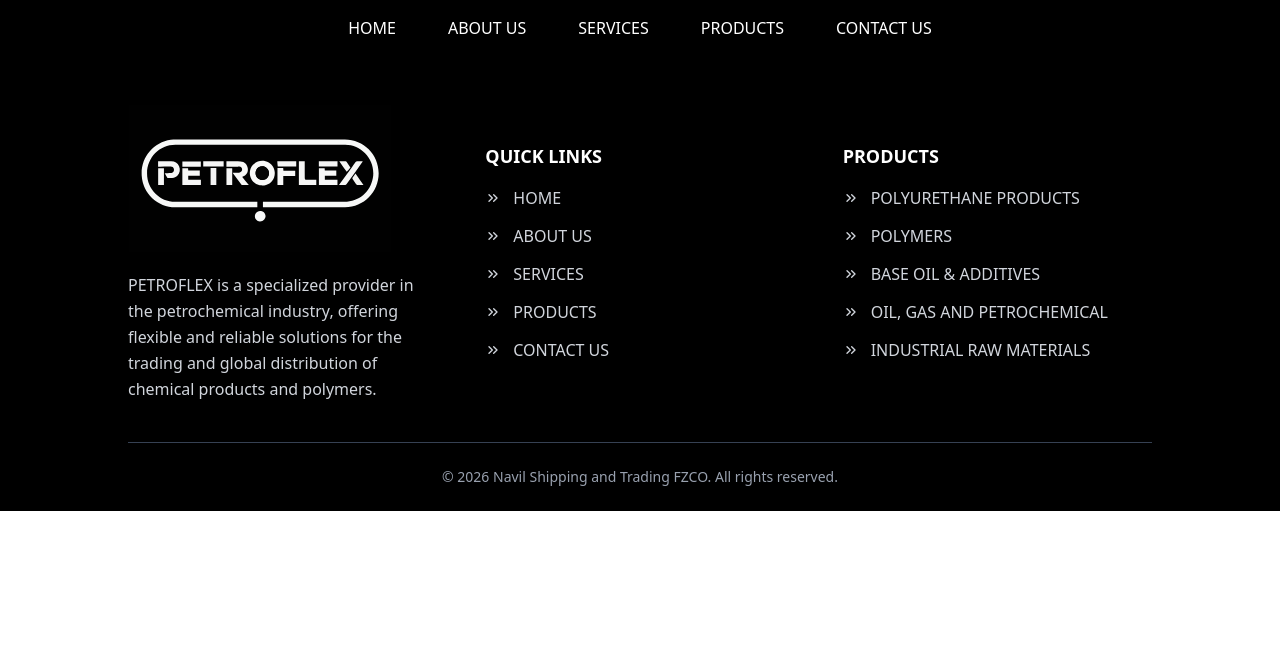
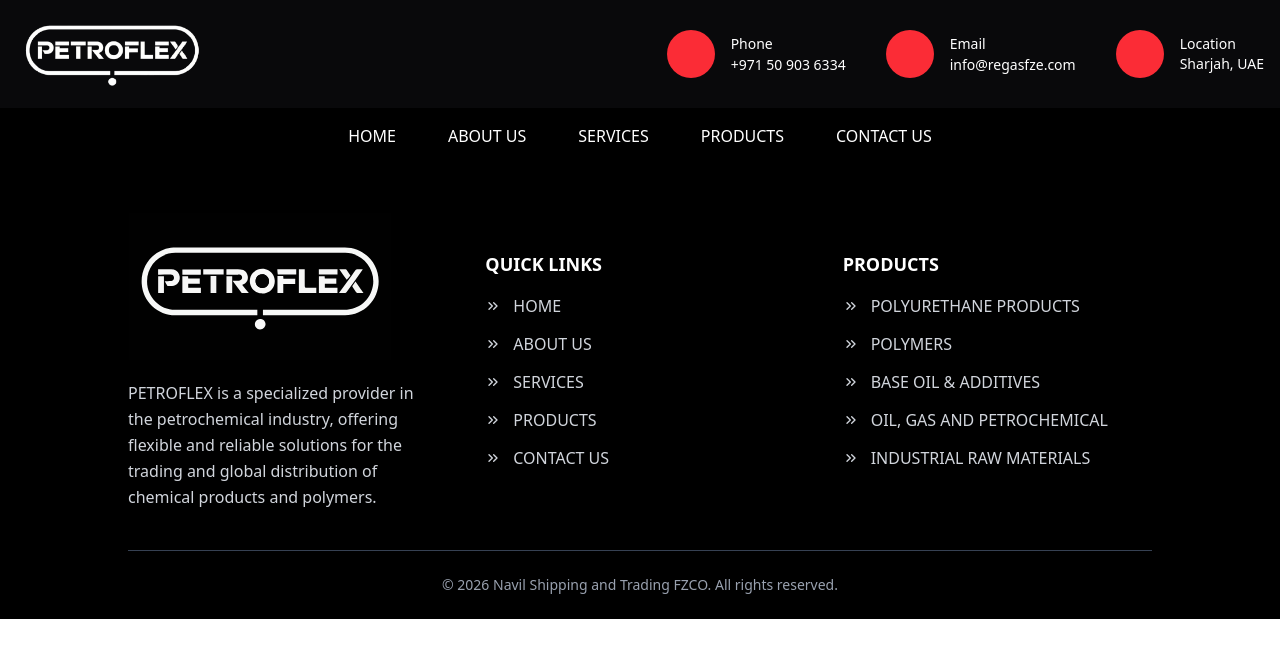
Before and after one commit to surajbruh/PETROFLEX-FZE, a React (Vite) app: page /about in a window 1280 px wide. Shown: the top 658 px of the page. Built offline with nearby package versions, Linux system fonts and the light colour scheme.

Commit message:
created WhyChooseUsSection.

```diff
--- a/src/components/Accordian.jsx
+++ b/src/components/Accordian.jsx
@@ -1,43 +1,31 @@
 import React, { useState } from "react";
 import { Plus, Minus } from "lucide-react";
 
-const Accordion = ({ items = [], label = "Accordion content" }) => {
+const Accordion = ({ items = [] }) => {
     const [openIndex, setOpenIndex] = useState(null);
 
-    const toggle = (index) => {
-        setOpenIndex((prev) => (prev === index ? null : index));
-    };
-
     return (
-        <section
-            aria-label={label}
-            className="w-full bg-white"
-        >
-            <div className="max-w-6xl mx-auto px-4 md:px-8 space-y-3">
+        <div className="space-y-3">
             {items.map((item, index) => {
                 const isOpen = openIndex === index;
-                    const contentId = `accordion-content-${index}`;
-                    const buttonId = `accordion-button-${index}`;
 
                 return (
                     <article
                         key={index}
-                            aria-labelledby={buttonId}
                         className="border border-gray-200 bg-gray-100"
                     >
                         {/* Header */}
-                            <h3>
                         <button
-                                    id={buttonId}
                             type="button"
                             aria-expanded={isOpen}
-                                    aria-controls={contentId}
-                                    onClick={() => toggle(index)}
+                            onClick={() =>
+                                setOpenIndex(isOpen ? null : index)
+                            }
                             className="
                 w-full flex justify-between items-center
-                    px-4 md:px-6 py-4
-                    text-left font-semibold text-gray-900
-                    hover:bg-gray-200 transition-colors
+                px-4 py-4 text-left
+                font-semibold text-gray-900
+                hover:bg-gray-200 transition
                 focus:outline-none focus-visible:ring-2 focus-visible:ring-red-500
               "
                         >
@@ -46,35 +34,24 @@ const Accordion = ({ items = [], label = "Accordion content" }) => {
                             </span>
 
                             {isOpen ? (
-                                        <Minus className="w-5 h-5" aria-hidden="true" />
+                                <Minus className="w-5 h-5" />
                             ) : (
-                                        <Plus className="w-5 h-5" aria-hidden="true" />
+                                <Plus className="w-5 h-5" />
                             )}
                         </button>
-                            </h3>
 
                         {/* Content */}
-                            <div
-                                id={contentId}
-                                role="region"
-                                aria-labelledby={buttonId}
-                                className={`
-                  grid transition-[grid-template-rows] duration-300
-                  ${isOpen ? "grid-rows-[1fr]" : "grid-rows-[0fr]"}
-                  bg-white px-4 md:px-6
-                `}
-                            >
-                                <div className="overflow-hidden">
-                                    <p className="py-4 text-gray-700 text-sm md:text-base leading-relaxed">
+                        {isOpen && (
+                            <div className="px-4 pb-4 bg-white">
+                                <p className="text-sm md:text-base text-gray-700 leading-relaxed">
                                     {item.content}
                                 </p>
                             </div>
-                            </div>
+                        )}
                     </article>
                 );
             })}
         </div>
-        </section>
     );
 };
 
--- a/src/components/Header.jsx
+++ b/src/components/Header.jsx
@@ -3,15 +3,36 @@ import useDataContext from "../contexts/DataContext";
 import { NavLink } from "react-router-dom";
 import { Menu, X } from "lucide-react";
 
+import HeaderInfo from "./HeaderInfo";
+
 const Header = () => {
   const { header } = useDataContext();
   const [isMobileMenuOpen, setIsMobileMenuOpen] = useState(false);
 
-// todo: add more content.
+  // todo: add more content.
 
   return (
-    <header>
-      <nav className="bg-black text-white" aria-label="Main navigation">
+    <header className="bg-zinc-950 text-white">
+      <div className="max-w-7xl mx-auto px-4 flex justify-between items-center">
+
+        {/* Logo */}
+        <a
+          href="/"
+          aria-label="Regas Trading FZE homepage"
+          className="flex items-center mx-auto lg:mx-0"
+        >
+          <img
+            src="/brand_logo_nobg.png"
+            alt="Regas Trading FZE company logo"
+            className="aspect-video h-24 md:h-27"
+          />
+        </a>
+
+        {/* Contact Info */}
+        <HeaderInfo />
+      </div>
+
+      <nav className="bg-black" aria-label="Main navigation">
         {/* Desktop Navigation */}
         <ul className="hidden lg:flex justify-center items-center gap-1">
           {header.navigation.map((navItem, index) => (
--- /dev/null
+++ b/src/components/HeaderInfo.jsx
@@ -0,0 +1,55 @@
+const contactItems = [
+    {
+        label: "Phone",
+        value: "+971 50 903 6334",
+        href: "tel:+971509036334",
+    },
+    {
+        label: "Email",
+        value: "info@regasfze.com",
+        href: "mailto:info@regasfze.com",
+    },
+    {
+        label: "Location",
+        value: "Sharjah, UAE",
+        href: null,
+    },
+];
+
+const HeaderInfo = () => {
+    return (
+        <div className="hidden lg:flex flex-wrap items-center gap-10">
+            {contactItems.map((item) => (
+                <div
+                    key={item.label}
+                    className="flex items-center gap-4"
+                >
+                    {/* Icon placeholder */}
+                    <div className="h-12 w-12 rounded-full bg-red-500 flex items-center justify-center" />
+
+                    {/* Text */}
+                    <div className="leading-tight">
+                        <p className="text-sm font-medium">
+                            {item.label}
+                        </p>
+
+                        {item.href ? (
+                            <a
+                                href={item.href}
+                                className="text-sm font-light hover:underline"
+                            >
+                                {item.value}
+                            </a>
+                        ) : (
+                            <p className="text-sm font-light">
+                                {item.value}
+                            </p>
+                        )}
+                    </div>
+                </div>
+            ))}
+        </div>
+    );
+};
+
+export default HeaderInfo;
--- a/src/pages/HomePage.jsx
+++ b/src/pages/HomePage.jsx
@@ -4,27 +4,7 @@ import Banner from "../components/Banner";
 
 import ProductSection from "../sections/ProductSection";
 import ServiceSection from "../sections/ServiceSection";
-import Accordion from "../components/Accordian";
-
-const breadBackgrondImage = "https://images.unsplash.com/photo-1543269865-cbf427effbad?q=80&w=1170&auto=format&fit=crop&ixlib=rb-4.1.0&ixid=M3wxMjA3fDB8MHxwaG90by1wYWdlfHx8fGVufDB8fHx8fA%3D%3D"
-
-const content = [
-  {
-    "id": 1,
-    "title": "What services do you offer?",
-    "content": "We provide chartering, logistics, product trading, and cargo movement solutions across international markets."
-  },
-  {
-    "id": 2,
-    "title": "Do you handle international shipments?",
-    "content": "Yes, we operate globally with trusted partners across major ports."
-  },
-  {
-    "id": 3,
-    "title": "How can I request a quote?",
-    "content": "You can request a quote through our contact page — our team will respond promptly."
-  }
-]
+import WhyChooseUsSection from "../sections/WhyChooseUsSection";
 
 const HomePage = () => {
   return (
@@ -38,39 +18,8 @@ const HomePage = () => {
       {/* Banner / CTA Section */}
       <Banner />
 
-      {/* breadcrumbs sections */}
-      <section>
-        <div className="grid grid-cols-1 md:grid-cols-2">
-          <div className="">
-            <span className="inline-block uppercase font-bold bg-red-600 text-white px-4 py-1 mb-4">
-              Why Choose Us
-            </span>
-
-            <div className="max-w-4xl mx-auto space-y-4">
-              <h2
-                id="products-heading"
-                className="uppercase font-bold text-2xl sm:text-3xl md:text-4xl leading-tight"
-              >
-                Innovative Solutions for Every Challenge
-              </h2>
-
-              <p className="font-light text-sm sm:text-base md:text-lg">
-                No matter how complex the problem, we find creative, effective solutions that drive success.
-              </p>
-            </div>
-
-            <Accordion items={content} />
-
-          </div>
-
-          <div>
-            <img
-              className="w-full h-full object-cover object-center"
-              src={breadBackgrondImage} alt="" />
-          </div>
-
-        </div>
-      </section>
+      {/* Why Choose Us Section */}
+      <WhyChooseUsSection />
 
       {/* Services Section */}
       <ServiceSection />
--- /dev/null
+++ b/src/sections/WhyChooseUsSection.jsx
@@ -0,0 +1,77 @@
+import React from 'react'
+import Accordion from "../components/Accordian";
+
+const breadBackgrondImage = "https://images.unsplash.com/photo-1543269865-cbf427effbad?q=80&w=1170&auto=format&fit=crop&ixlib=rb-4.1.0&ixid=M3wxMjA3fDB8MHxwaG90by1wYWdlfHx8fGVufDB8fHx8fA%3D%3D"
+
+const content = [
+    {
+        "id": 1,
+        "title": "What services do you offer?",
+        "content": "We provide chartering, logistics, product trading, and cargo movement solutions across international markets."
+    },
+    {
+        "id": 2,
+        "title": "Do you handle international shipments?",
+        "content": "Yes, we operate globally with trusted partners across major ports."
+    },
+    {
+        "id": 3,
+        "title": "How can I request a quote?",
+        "content": "You can request a quote through our contact page — our team will respond promptly."
+    }
+]
+
+const WhyChooseUsSection = () => {
+    return (
+        <section
+            aria-labelledby="why-choose-us-heading"
+            className="bg-white"
+        >
+            <div className="mx-auto max-w-7xl px-4 py-12 md:px-8 md:py-16 grid grid-cols-1 md:grid-cols-2 gap-12">
+
+                {/* Content Column */}
+                <div className="">
+                    <span className="inline-block uppercase font-bold bg-red-600 text-white px-4 py-1 mb-4">
+                        Why Choose Us
+                    </span>
+
+                    <div className="space-y-4">
+                        <h2
+                            id="why-choose-us-heading"
+                            className="uppercase font-bold text-2xl sm:text-3xl md:text-4xl leading-tight"
+                        >
+                            Innovative Solutions for Every Challenge
+                        </h2>
+
+                        <p className="font-light text-sm sm:text-base md:text-lg">
+                            No matter how complex the problem, we find creative and effective
+                            solutions that drive long-term success.
+                        </p>
+                    </div>
+
+                    {/* Accordion Group */}
+                    <div className="mt-8">
+                        <Accordion
+                            label="Why choose our services"
+                            items={content}
+                        />
+                    </div>
+                </div>
+
+                {/* Image Column */}
+                <div className="relative min-h-[300px] md:min-h-full">
+                    <img
+                        src={breadBackgrondImage}
+                        alt="Business professionals collaborating to solve complex challenges"
+                        className="absolute inset-0 w-full h-full object-cover object-center"
+                        loading="lazy"
+                    />
+                </div>
+
+            </div>
+        </section>
+
+    )
+}
+
+export default WhyChooseUsSection
```
Also changed, not shown: public/brand_logo_nobg.png (added). Lines whose indentation alone changed are shown as unchanged.
